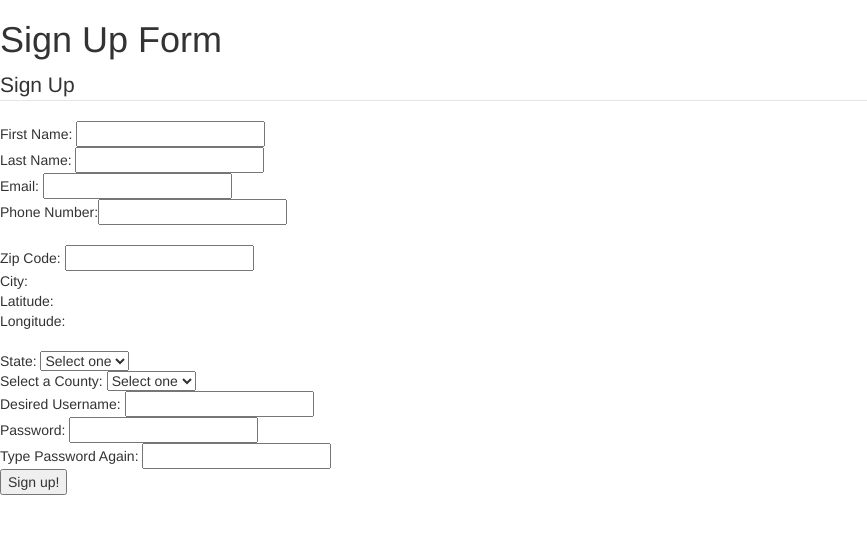
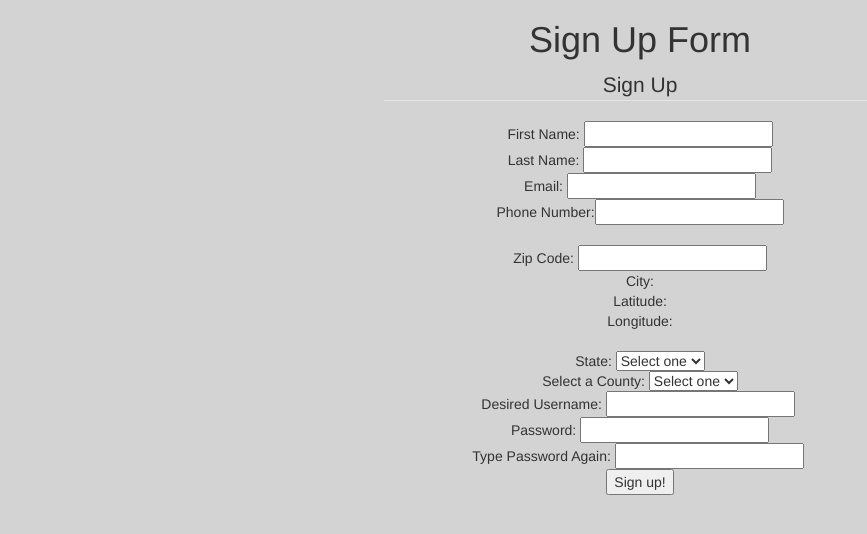
Before and after one commit to tiddi2/anorli, a PHP site: page /labs/lab9/index.html in a window 1280 px wide. Shown: the top 534 px of the page, without its empty margins (0-867 px from the left). Run offline with PHP 8.4, Linux system fonts and the light colour scheme; some libraries are stand-ins or nearby versions.

Commit message:
finished lab 9

```diff
--- a/labs/lab9/index.html
+++ b/labs/lab9/index.html
@@ -1,17 +1,15 @@
 <!DOCTYPE html>
 <html>
-
 <head>
     <title>AJAX: Sign Up Page</title>
     <script type="text/javascript" src="https://code.jquery.com/jquery-3.1.0.js"></script>
     <link rel="stylesheet" href="https://maxcdn.bootstrapcdn.com/bootstrap/3.3.7/css/bootstrap.min.css" integrity="sha384-BVYiiSIFeK1dGmJRAkycuHAHRg32OmUcww7on3RYdg4Va+PmSTsz/K68vbdEjh4u" crossorigin="anonymous">
     <script src="https://maxcdn.bootstrapcdn.com/bootstrap/3.3.7/js/bootstrap.min.js" integrity="sha384-Tc5IQib027qvyjSMfHjOMaLkfuWVxZxUPnCJA7l2mCWNIpG9mGCD8wGNIcPD7Txa" crossorigin="anonymous"></script>
+    <link rel="stylesheet" href="styles.css" type="text/css" />
 </head>
 
 <body>
-
     <h1> Sign Up Form </h1>
-
     <form onsubmit= "return false">
         <fieldset>
             <legend>Sign Up</legend>
@@ -41,61 +39,6 @@
             <input type="submit" value="Sign up!" />
         </fieldset>
     </form>
-
 </body>
-<script>
-    $("#state").change(function() {updateState()});
-    $("#zip").change(function () {getCity()});
-    $("#username").change(function() { checkUsername()});
-    $("#repassword").change(function() { checkPassword() })
-    function checkUsername() {
-        ajaxCall("checkUsernameAPI.php?",{ "username": $("#username").val()},function(data) {
-            $("#availabilityImage").attr("src",(data.length == 0?"check":"xmark")+ ".png");
-        });
-    }
-    function updateState() {
-        ajaxCall("http://itcdland.csumb.edu/~milara/ajax/countyList.php",{ "state": $("#state").val()},function(data) {
-            $("#county").html("<option>Select one</option>");
-            for(var i = 0; i < data.length; i++) {
-                $("#county").append("<option>" + data[i].county + "</option>")
-            }
-        });
-    }
-    function getCity() {
-        var data = ajaxCall("http://itcdland.csumb.edu/~milara/ajax/cityInfoByZip.php",{ "zip": $("#zip").val()}, function(data) {
-            if(data) {
-                $("#city").html(data.city);
-                $("#latitude").html(data.latitude);
-                $("#longitude").html(data.longitude);
-                $("#zipFeedback").html("");
-            } else {
-                $("#city").html("");
-                $("#latitude").html("");
-                $("#longitude").html("");
-                $("#zipFeedback").html("Zip not found");
-            }
-        });
-
-    }
-    function checkPassword() {
-        if($("#repassword").val() == $("#password").val()) {
-            $("#passwordMatchImage").attr("src","check.png");
-            $("#passwordFeedback").html("Passwords match");
-        } else {
-            $("#passwordFeedback").html("Passwords does not match");
-            $("#passwordMatchImage").attr("src","xmark.png");
-        }
-    }
-
-    function ajaxCall(link,data , callback) {
-        $.ajax({
-            type: "GET",
-            url: link,
-            dataType: "json",
-            data: data,
-            success: function(data,status) {callback(data)},
-            complete: function(data,status) {console.log(status)}
-        });
-    }
-</script>
+<script src="code.js"></script>
 </html>
--- a/labs/lab9/styles.css
+++ b/labs/lab9/styles.css
@@ -1,4 +1,6 @@
-form {
-    width: 80%;
+body {
+    width: 40%;
     margin:auto;
+    background-color: LightGrey;
+    text-align: center;
 }
```
Also changed, not shown: labs/lab9/code.js (added, +59 -0 lines).
